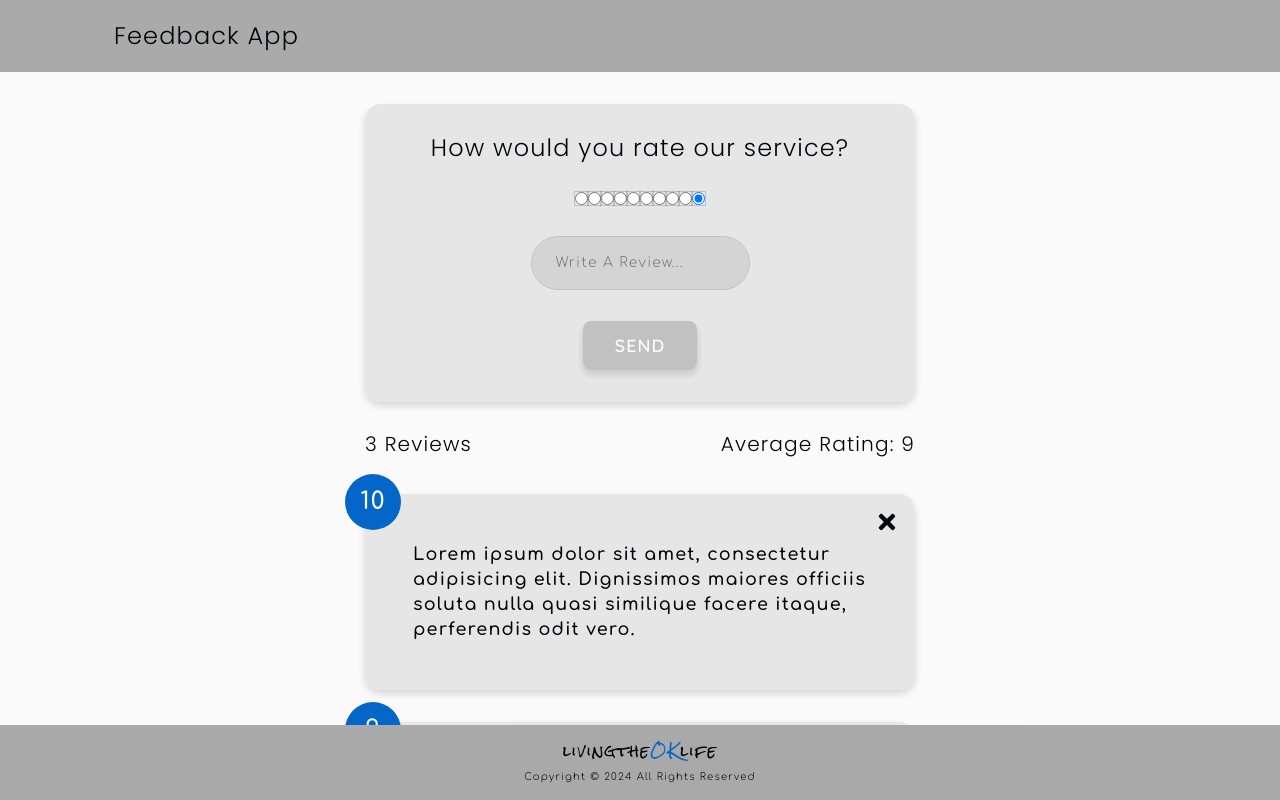
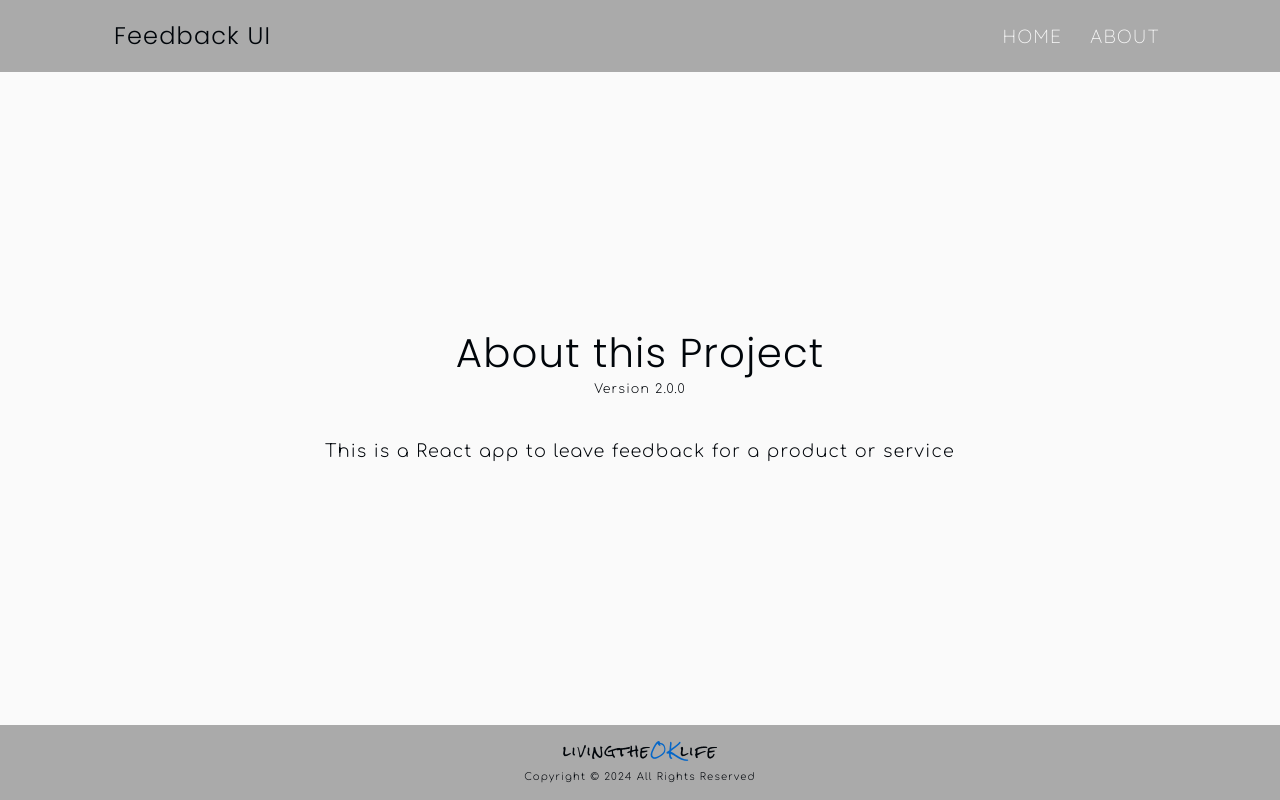
Before and after one commit to livingtheOKlife/feedback-app-v2, a React (Create React App) app: page /about in a window 1280 px wide. Built offline with nearby package versions, Linux system fonts and the light colour scheme.

Commit message:
creates '/about' page and '/not-found' pages, and applies styles

```diff
--- a/src/App.jsx
+++ b/src/App.jsx
@@ -1,60 +1,34 @@
-import { useState } from 'react'
+import { BrowserRouter, Routes, Route } from 'react-router-dom'
 
-import { v4 as uuidv4 } from 'uuid'
-
-import feedbackData from './data/feedbackData'
+import Home from './pages/Home'
+import About from './pages/About'
+import NotFound from './pages/NotFound'
 
 import HeaderContainer from './components/layout/HeaderContainer'
 import FooterContainer from './components/layout/FooterContainer'
-import FeedbackForm from './components/FeedbackForm'
-import FeedbackStats from './components/FeedbackStats'
-import FeedbackList from './components/FeedbackList'
 
 function App () {
 
-  const [feedback, setFeedback] = useState(feedbackData)
-
-  const deleteFeedback = (id) => {
-
-    if (window.confirm('Are you sure you want to delete your feedback?')) {
-
-      setFeedback(feedback.filter((item) => item.id !== id))
-
-    }
-
-  }
-
-  const addFeedback = (newFeedback) => {
-
-    newFeedback.id = uuidv4()
-    setFeedback([
-      newFeedback,
-      ...feedback
-    ])
-
-  }
-
   return (
 
-    <div className="App">
+    <BrowserRouter>
+      <div className="App">
 
-      <h1>livingtheOKlife</h1>
+        <h1>livingtheOKlife</h1>
 
-      <HeaderContainer />
+        <HeaderContainer />
 
-      <main id="main-container">
+          <Routes>
+            <Route path='/' element={<Home />} />
+            <Route path='/about' element={<About />} />
+            <Route path='/not-found' element={<NotFound />} />
+            <Route path='/*' element={<NotFound />} />
+          </Routes>
 
-        <FeedbackForm addFeedback={addFeedback} />
+        <FooterContainer />
 
-        <FeedbackStats feedback={feedback} />
-
-        <FeedbackList feedback={feedback} deleteFeedback={deleteFeedback} />
-
-      </main>
-
-      <FooterContainer />
-
-    </div>
+      </div>
+    </BrowserRouter>
 
   )
 
--- a/src/components/layout/HeaderContainer.jsx
+++ b/src/components/layout/HeaderContainer.jsx
@@ -1,14 +1,23 @@
+import { Link } from 'react-router-dom'
+
 function HeaderContainer () {
 
   return (
 
     <header id="header-container">
 
-      <div className="wrapper">
+      <nav id="main-nav">
 
-        <h2>Feedback App</h2>
+        <Link>
+          <h2>Feedback UI</h2>
+        </Link>
 
-      </div>
+        <div className="links">
+          <Link to='/'>Home</Link>
+          <Link to='/about'>About</Link>
+        </div>
+
+      </nav>
 
     </header>
 
--- /dev/null
+++ b/src/components/layout/MainContainer.jsx
@@ -0,0 +1,24 @@
+import PropTypes from 'prop-types'
+
+function MainContainer ({ className, children }) {
+
+  return (
+
+    <main id="main-container" className={className}>
+
+      {children}
+
+    </main>
+
+  )
+
+}
+
+MainContainer.propTypes = {
+
+  className: PropTypes.string.isRequired,
+  children: PropTypes.node.isRequired
+
+}
+
+export default MainContainer
--- a/src/index.css
+++ b/src/index.css
@@ -676,15 +676,23 @@ input:focus {
   width: 100%;
   background-color: rgba(0, 0, 0, 0.32);
 }
-#header-container .wrapper {
+#header-container #main-nav {
+  display: flex;
+  justify-content: space-between;
+  align-items: center;
   width: 100%;
   max-width: 1100px;
   padding: 16px;
   margin: 0 auto;
 }
-#header-container .wrapper h2 {
+#header-container #main-nav h2 {
   padding: 8px;
   font-size: 24px;
+}
+#header-container #main-nav .links a {
+  padding: 8px;
+  margin: 0 6px;
+  color: hsl(210, 0%, 98%);
 }
 
 #footer-container {
@@ -900,4 +908,35 @@ input:focus {
   #main-container ul li p:first-of-type * {
     color: hsl(210, 0%, 98%);
   }
+}
+
+#main-container.about, #main-container.not-found {
+  display: flex;
+  flex-direction: column;
+  justify-content: center;
+  align-items: center;
+  gap: 8px;
+  text-align: center;
+}
+#main-container.about p.me, #main-container.not-found p.me {
+  margin-top: 32px;
+}
+#main-container.about .btn, #main-container.not-found .btn {
+  margin-top: 32px;
+  padding: 12px 32px;
+  border-radius: 8px;
+  transition: all 0.16s ease-in-out;
+}
+#main-container.about .btn:hover, #main-container.not-found .btn:hover {
+  scale: 0.96;
+}
+#main-container.about .btn:disabled, #main-container.not-found .btn:disabled {
+  background-color: rgba(0, 0, 0, 0.16);
+  box-shadow: rgba(0, 0, 0, 0.08) 0px 4px 8px, rgba(0, 0, 0, 0.08) 0px 4px 8px;
+  scale: 1;
+}
+@media (prefers-color-scheme: dark) {
+  #main-container.about .btn, #main-container.not-found .btn {
+    color: hsl(210, 0%, 98%);
+  }
 }/*# sourceMappingURL=index.css.map */
--- /dev/null
+++ b/src/pages/About.jsx
@@ -0,0 +1,21 @@
+import MainContainer from '../components/layout/MainContainer'
+
+function About () {
+
+  return (
+
+    <MainContainer className='about'>
+
+      <h3>About this Project</h3>
+
+      <p className="xs">Version 2.0.0</p>
+
+      <p className="me">This is a React app to leave feedback for a product or service</p>
+
+    </MainContainer>
+
+  )
+
+}
+
+export default About
--- /dev/null
+++ b/src/pages/Home.jsx
@@ -0,0 +1,52 @@
+import { useState } from 'react'
+
+import { v4 as uuidv4 } from 'uuid'
+
+import feedbackData from '../data/feedbackData'
+
+import FeedbackForm from '../components/FeedbackForm'
+import FeedbackStats from '../components/FeedbackStats'
+import FeedbackList from '../components/FeedbackList'
+import MainContainer from '../components/layout/MainContainer'
+
+function Home () {
+
+  const [feedback, setFeedback] = useState(feedbackData)
+
+  const deleteFeedback = (id) => {
+
+    if (window.confirm('Are you sure you want to delete your feedback?')) {
+
+      setFeedback(feedback.filter((item) => item.id !== id))
+
+    }
+
+  }
+
+  const addFeedback = (newFeedback) => {
+
+    newFeedback.id = uuidv4()
+    setFeedback([
+      newFeedback,
+      ...feedback
+    ])
+
+  }
+
+  return (
+
+    <MainContainer className='home'>
+
+      <FeedbackForm addFeedback={addFeedback} />
+
+      <FeedbackStats feedback={feedback} />
+
+      <FeedbackList feedback={feedback} deleteFeedback={deleteFeedback} />
+
+    </MainContainer>
+
+  )
+
+}
+
+export default Home
--- /dev/null
+++ b/src/pages/NotFound.jsx
@@ -0,0 +1,23 @@
+import { Link } from 'react-router-dom'
+
+import MainContainer from '../components/layout/MainContainer'
+
+function NotFound () {
+
+  return (
+
+    <MainContainer className='not-found'>
+
+      <h2>Oops...</h2>
+
+      <p className="la">Page not found!</p>
+
+      <Link to='/' className="btn btn-main">Return Home</Link>
+
+    </MainContainer>
+
+  )
+
+}
+
+export default NotFound
```
